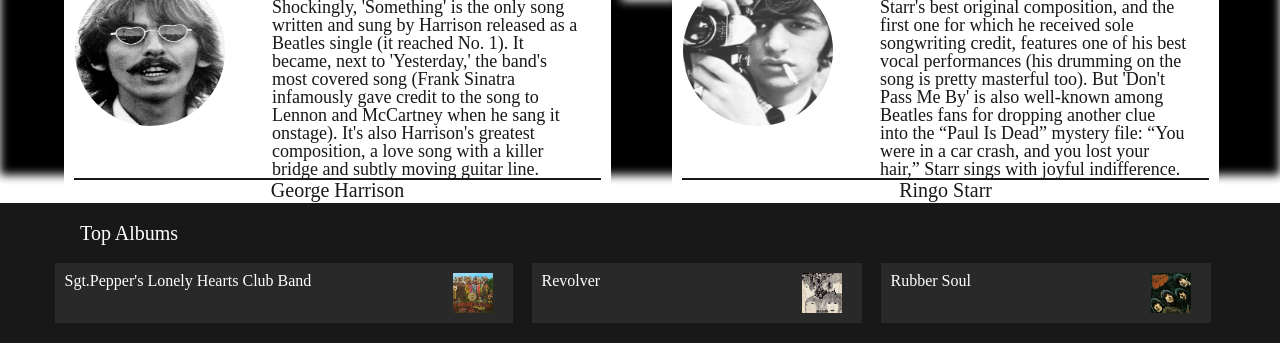
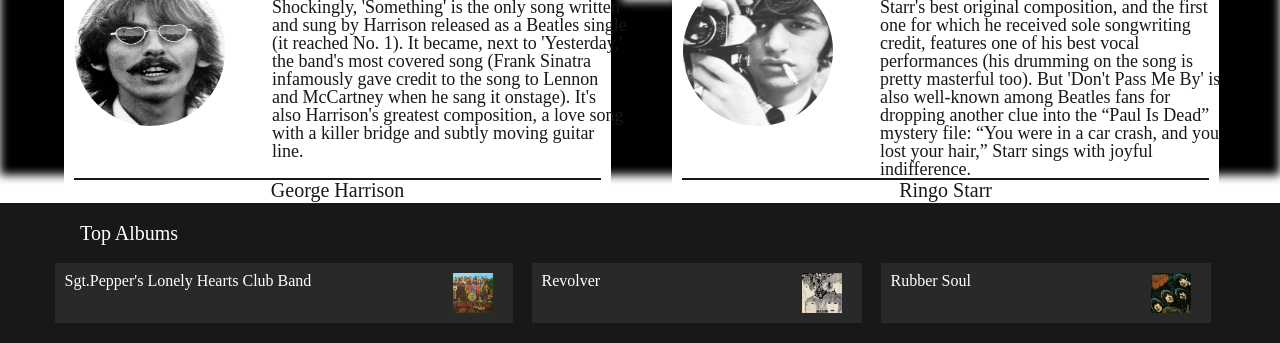
Before and after one commit to ActionJonny/Jon_Willemain_static_comp_2, a plain HTML site: page index.html in a window 1280 px wide. Shown: the part 625-968 px from the top of the page. Drawn offline with Linux system fonts and the light colour scheme.

```diff
--- a/style.css
+++ b/style.css
@@ -342,7 +342,7 @@
   #paragraph-items {
     margin-top: 15px;
     margin-left: 38%;
-    width: 56%;
+    width: 65%;
     height: 180px;
     font-size: 18px;
   }
```
